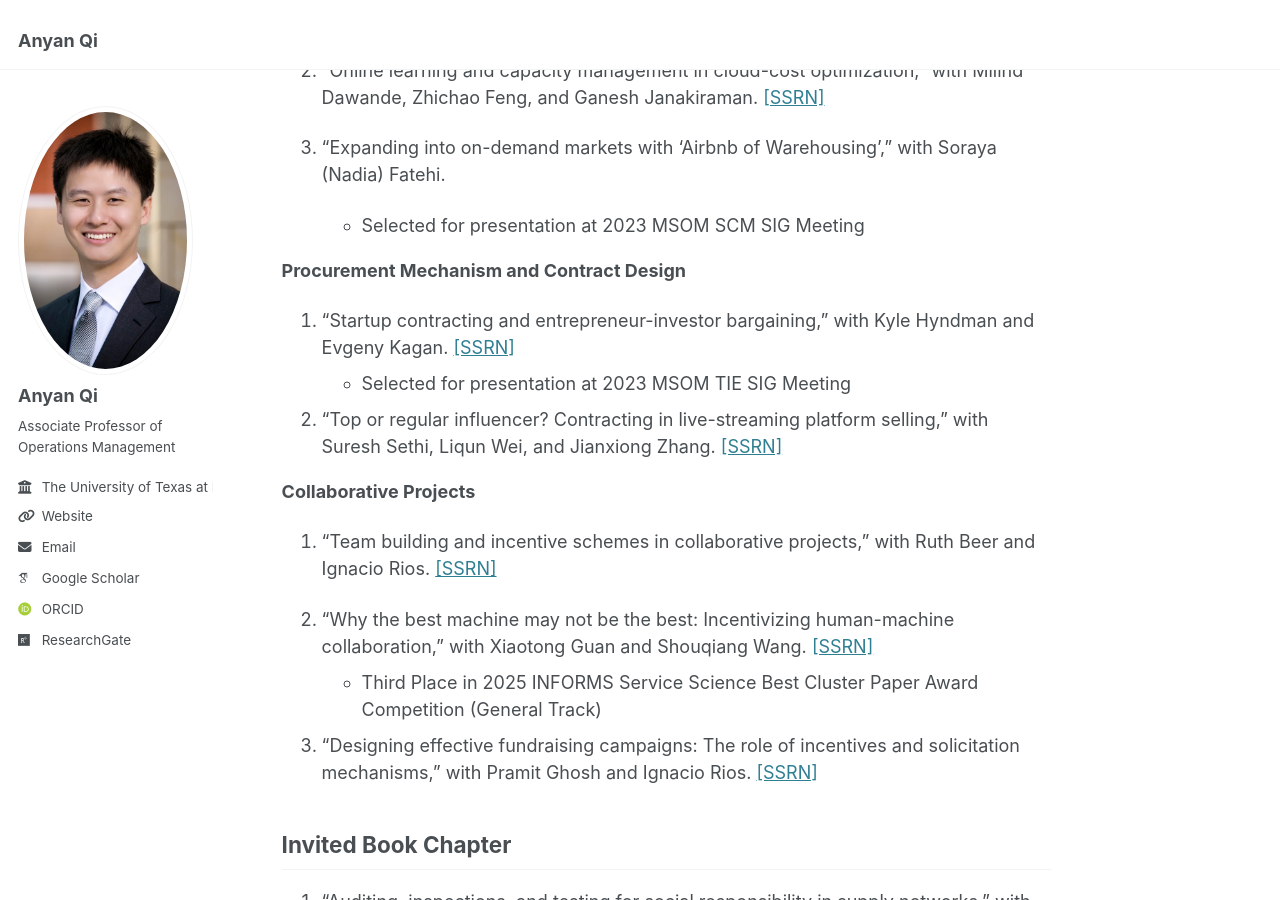
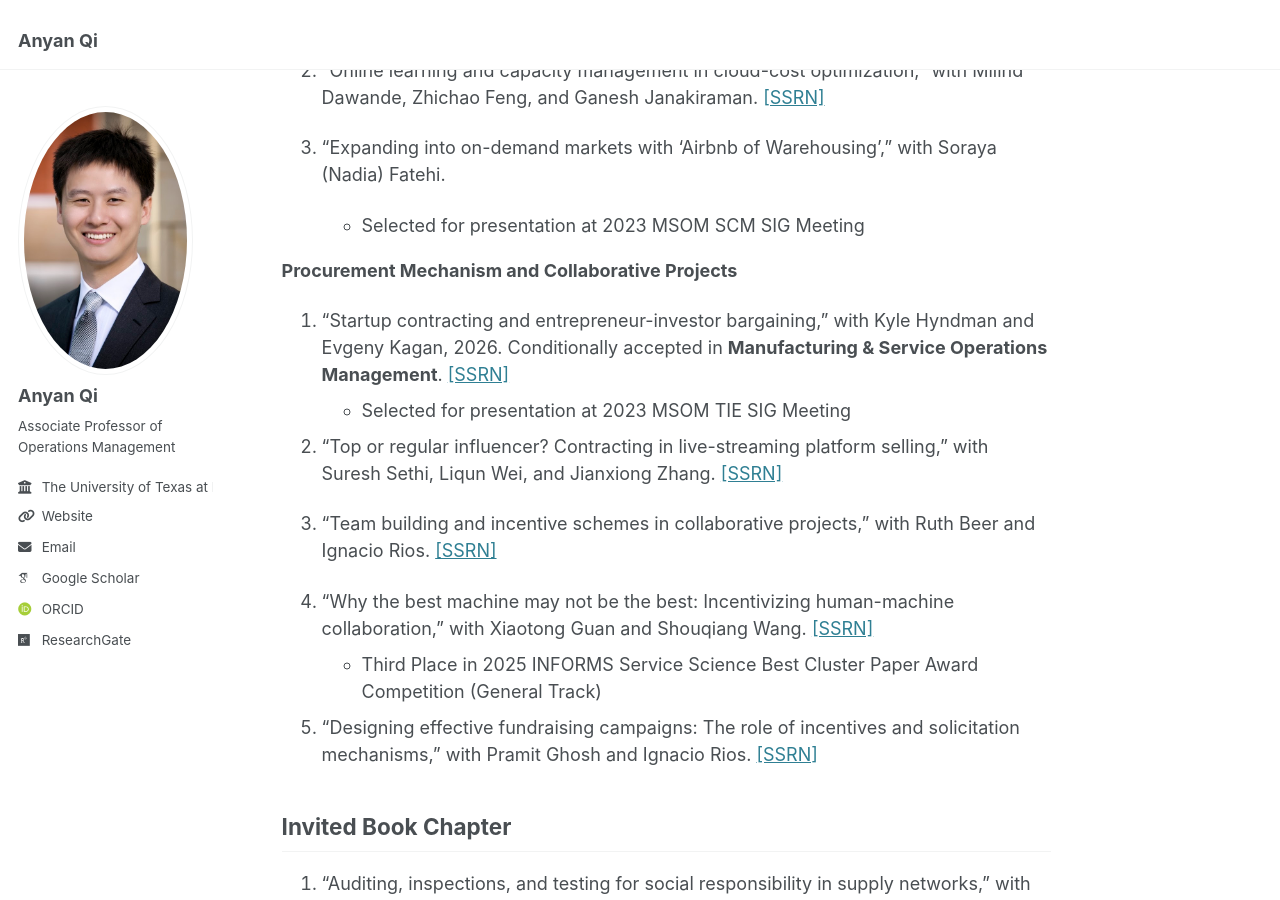
Before and after one commit to qi-anyan/qi-anyan.github.io, a Jekyll site: the page built from _pages/about.md, in a window 1280 px wide and 900 px high, scrolled down 2974 px. Built offline with Jekyll 4.4.1, drawn with Linux system fonts in a browser that asks for light colours; some web fonts are replaced.

Commit message:
Initial commit

```diff
--- a/_pages/about.md
+++ b/_pages/about.md
@@ -80,14 +80,12 @@ Working Papers
 1. "Expanding into on-demand markets with ‘Airbnb of Warehousing’,”  with Soraya (Nadia) Fatehi.
     - Selected for presentation at 2023 MSOM SCM SIG Meeting
 
-**Procurement Mechanism and Contract Design**
+**Procurement Mechanism and Collaborative Projects**
 
-1. "Startup contracting and entrepreneur-investor bargaining," with Kyle Hyndman and Evgeny Kagan. [[SSRN]](https://papers.ssrn.com/sol3/papers.cfm?abstract_id=3844516)
+1. "Startup contracting and entrepreneur-investor bargaining," with Kyle Hyndman and Evgeny Kagan, 2026. Conditionally accepted in **Manufacturing & Service Operations Management**. [[SSRN]](https://papers.ssrn.com/sol3/papers.cfm?abstract_id=3844516)
     - Selected for presentation at 2023 MSOM TIE SIG Meeting
 
 1. "Top or regular influencer? Contracting in live-streaming platform selling," with Suresh Sethi, Liqun Wei, and Jianxiong Zhang. [[SSRN]](https://papers.ssrn.com/sol3/papers.cfm?abstract_id=3668390)
-
-**Collaborative Projects**
 
 1. "Team building and incentive schemes in collaborative projects," with Ruth Beer and Ignacio Rios. [[SSRN]](https://papers.ssrn.com/sol3/papers.cfm?abstract_id=4872792)
 
```
